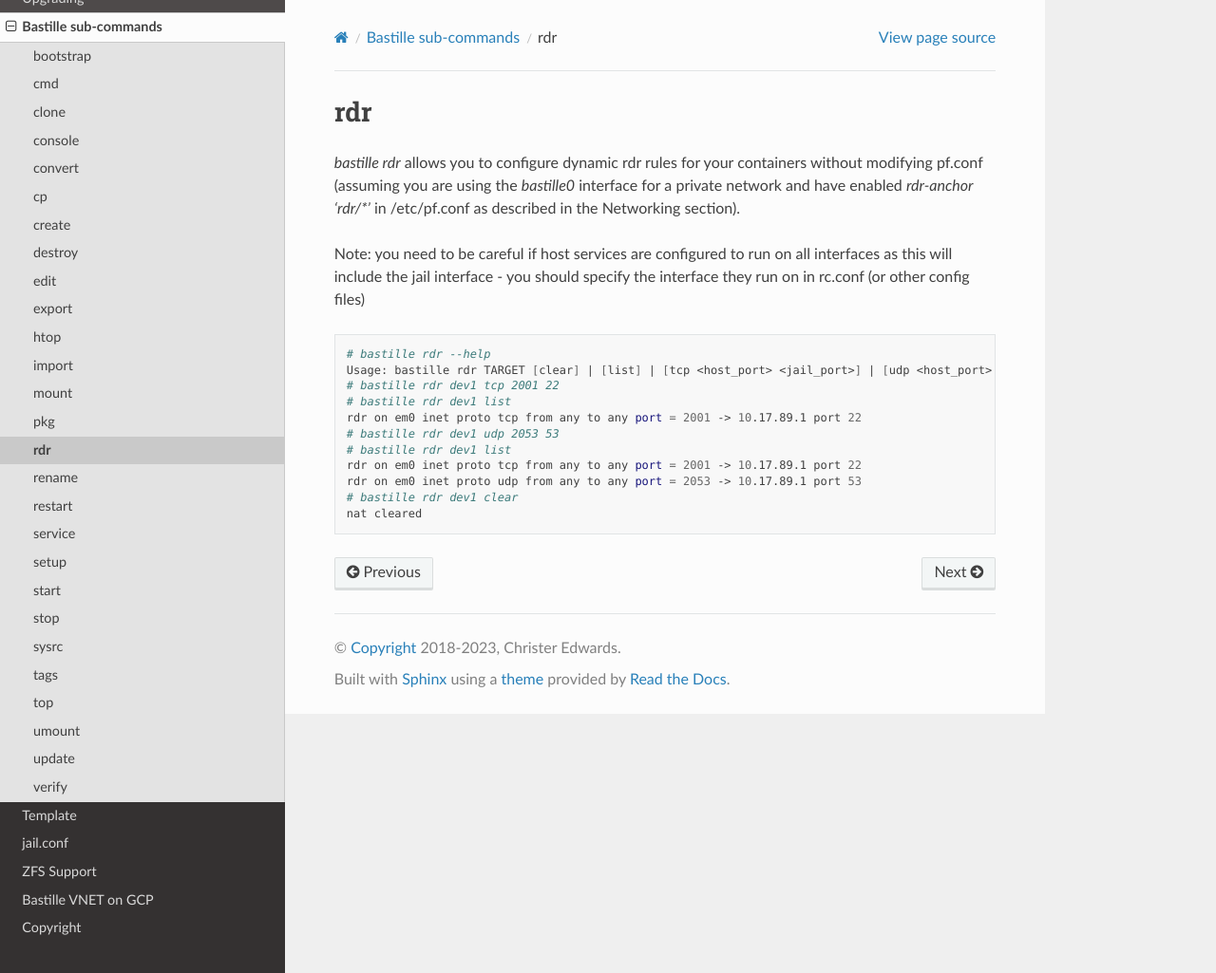
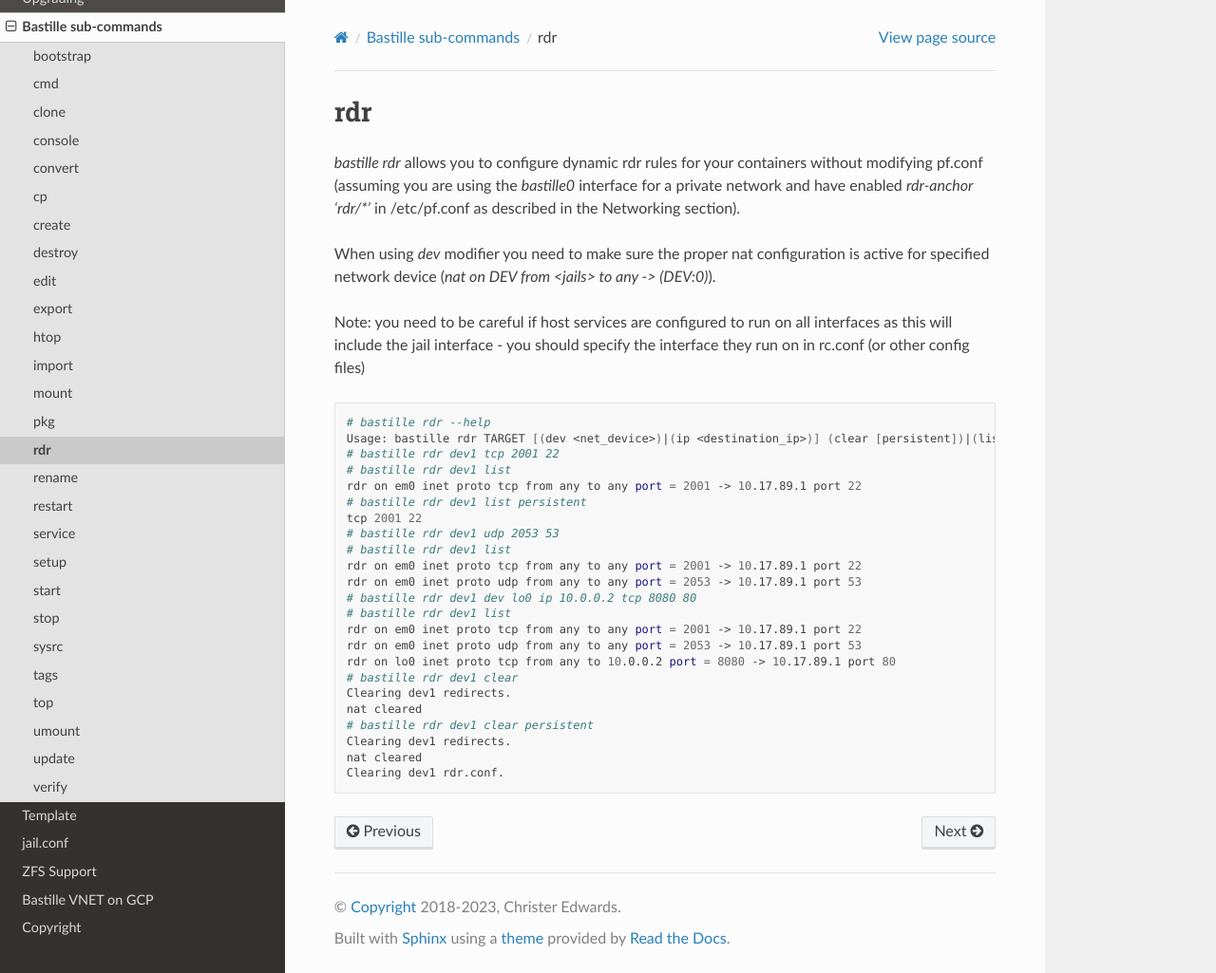
Before and after one commit to BastilleBSD/bastille, a Sphinx documentation site: the page built from docs/chapters/subcommands/rdr.rst, in a window 1280 px wide and 1025 px high. Shown: the whole window at 95% size. Built offline with Sphinx 7.4.7 and the Read the Docs theme 2.0.0, drawn with Linux system fonts in a browser that asks for light colours; pages that are not in the unit, such as notebooks, are missing from menus.

Commit message:
rdr: update the documention

```diff
--- a/docs/chapters/subcommands/rdr.rst
+++ b/docs/chapters/subcommands/rdr.rst
@@ -7,6 +7,9 @@ without modifying pf.conf (assuming you are using the `bastille0` interface
 for a private network and have enabled `rdr-anchor 'rdr/*'` in /etc/pf.conf
 as described in the Networking section).
 
+When using `dev` modifier you need to make sure the proper nat configuration is
+active for specified network device (`nat on DEV from <jails> to any -> (DEV:0)`).
+
 Note: you need to be careful if host services are configured to run
 on all interfaces as this will include the jail interface - you should
 specify the interface they run on in rc.conf (or other config files)
@@ -14,13 +17,25 @@ specify the interface they run on in rc.conf (or other config files)
 .. code-block:: shell
 
     # bastille rdr --help
-    Usage: bastille rdr TARGET [clear] | [list] | [tcp <host_port> <jail_port>] | [udp <host_port> <jail_port>]
+    Usage: bastille rdr TARGET [(dev <net_device>)|(ip <destination_ip>)] (clear [persistent])|(list [persistent])|(tcp|udp <host_port> <jail_port> [log ['(' logopts ')'] ] )
     # bastille rdr dev1 tcp 2001 22
     # bastille rdr dev1 list
     rdr on em0 inet proto tcp from any to any port = 2001 -> 10.17.89.1 port 22
+    # bastille rdr dev1 list persistent
+    tcp 2001 22
     # bastille rdr dev1 udp 2053 53
     # bastille rdr dev1 list
     rdr on em0 inet proto tcp from any to any port = 2001 -> 10.17.89.1 port 22
     rdr on em0 inet proto udp from any to any port = 2053 -> 10.17.89.1 port 53
+    # bastille rdr dev1 dev lo0 ip 10.0.0.2 tcp 8080 80
+    # bastille rdr dev1 list
+    rdr on em0 inet proto tcp from any to any port = 2001 -> 10.17.89.1 port 22
+    rdr on em0 inet proto udp from any to any port = 2053 -> 10.17.89.1 port 53
+    rdr on lo0 inet proto tcp from any to 10.0.0.2 port = 8080 -> 10.17.89.1 port 80
     # bastille rdr dev1 clear
+    Clearing dev1 redirects.
     nat cleared
+    # bastille rdr dev1 clear persistent
+    Clearing dev1 redirects.
+    nat cleared
+    Clearing dev1 rdr.conf.
```
